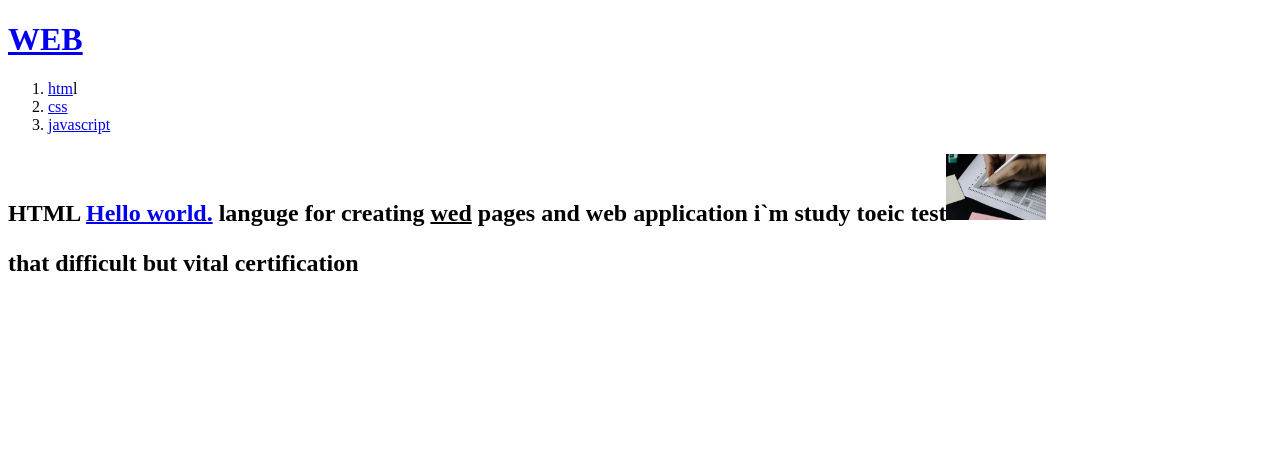
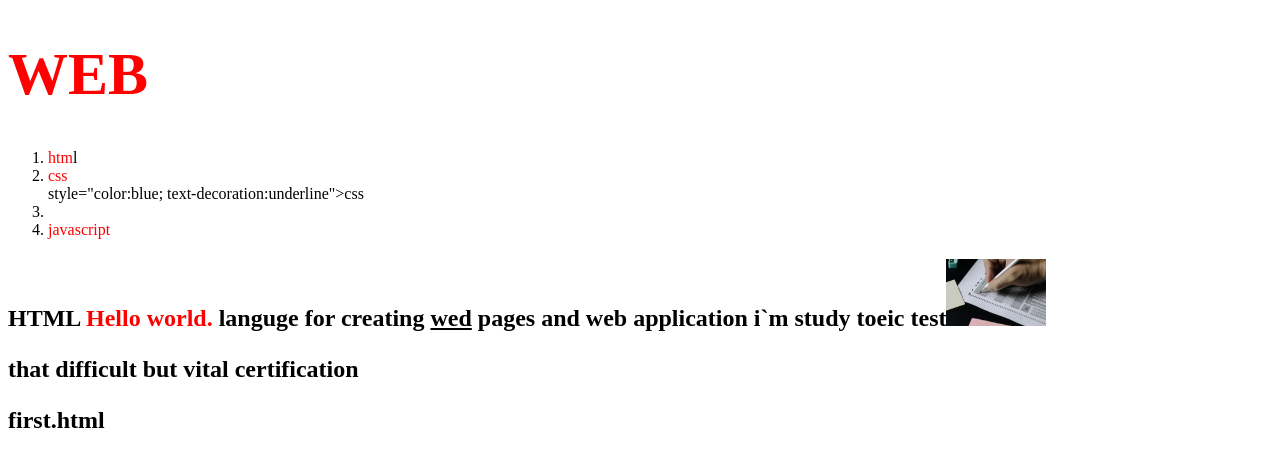
Before and after one commit to beom-jun/my-first-step, a plain HTML site: page first.html in a window 1280 px wide. Drawn offline with Linux system fonts and the light colour scheme.

Commit message:
Add files via upload

```diff
--- a/first.html
+++ b/first.html
@@ -3,12 +3,20 @@
 <head>
 <title>wed - html</title>
 <meta charset="utf-8">
+<style>
+    a{color:red;
+    text-decoration: none;}
+    h1 {
+        font-size: 60px;
+    }
+</style>
 </head>
 <body>
 <h1><a href="1.html">WEB</a></h1>
     <ol>
     <li><a href="2.html">htm</a>l</li>
     <li><a href="3.html">css</a></li>
+    style="color:blue; text-decoration:underline">css</a><li></li>
     <li><a href="4.htmls">javascript</a></li>
 </ol>
 <h2>HTML</h2<a href="">
@@ -16,4 +24,4 @@
 languge for <strong>creating <u>wed</u> pages</strong> and web application
 i`m study toeic test<img src="cosmos.jpg" width="100">
 <p>that difficult but vital certification</p>
-</body>
+</body>first.html
```
